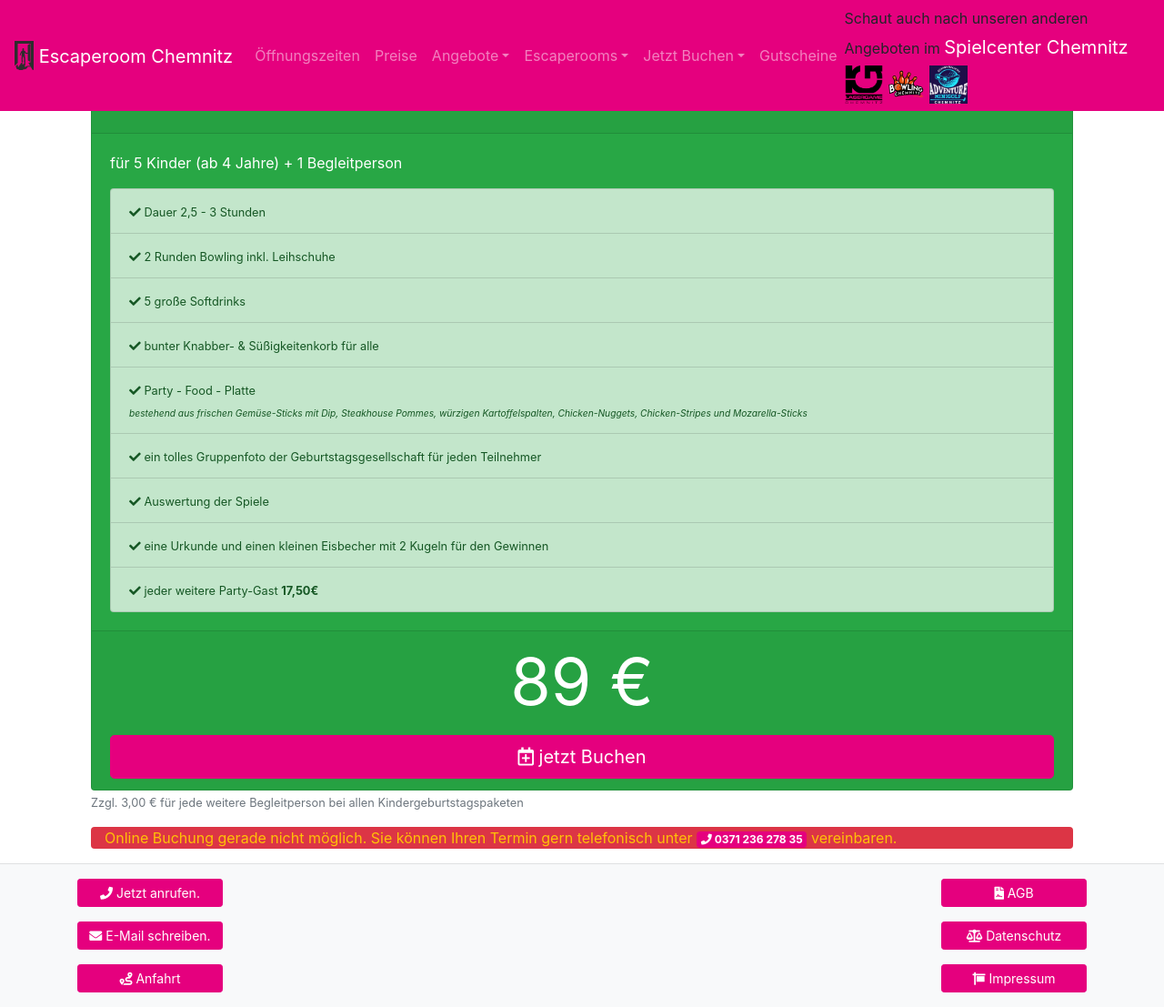
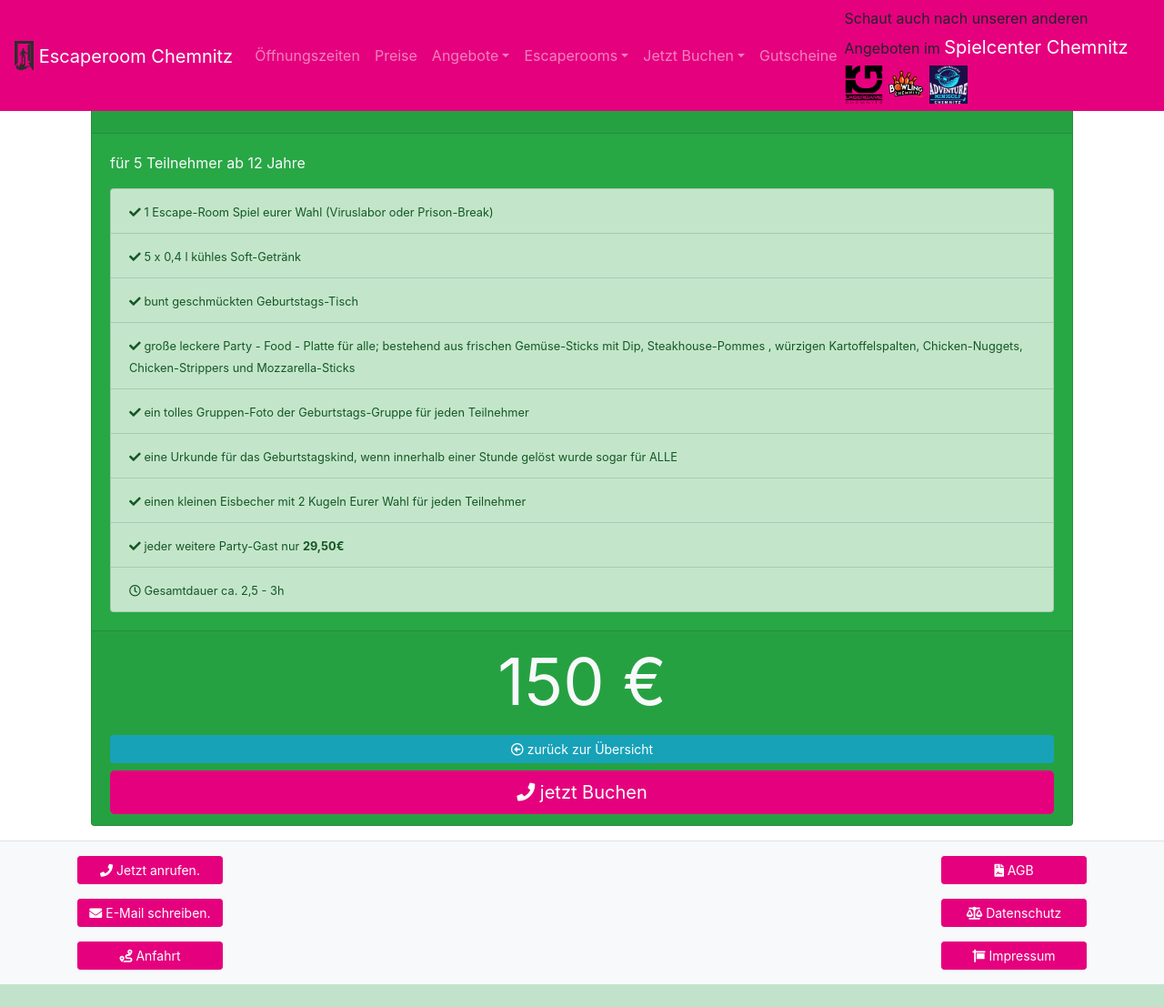
Before and after one commit to Rivagroup/erc-website, a CodeIgniter app: page /database/kindergeburtstag/xxl in a window 1280 px wide. Shown: the whole page at 91% size. After the commit the page ends 1082 px from the top, so only its background shows below. Run offline with CodeIgniter, Linux system fonts and the light colour scheme; some libraries are stand-ins or nearby versions.

Commit message:
adding details childs birthday packets, disable some unavailable items in main navigation

```diff
--- a/application/views/kindergeburtstag/xxl.php
+++ b/application/views/kindergeburtstag/xxl.php
@@ -1,41 +1,30 @@
 <div class="container">
-    <div class="card bg-success text-white">
+    <div class="card bg-success text-light">
         <div class="card-header">
-            <h4 class="card-title"><small><i class="fas fa-birthday-cake"></i> Kindergeburtstag</small> XXL</h4>
+            <h4 class="card-title"><small><i class="fas fa-birthday-cake"></i>  Kindergeburtstag</small> XXL</h4>
         </div>
         <div class="card-body">
-            <div class="card-text">
-                <p>für 5 Kinder (ab 4 Jahre) + 1 Begleitperson</p>
+            <div class="card-text"><p>für 5 Teilnehmer ab 12 Jahre</p>
                 <ul class="list-group">
-                    <li class="list-group-item list-group-item-success"><small><i class="fas fa-check"></i> Dauer 2,5 - 3 Stunden</small></li>
-                    <li class="list-group-item list-group-item-success"><small><i class="fas fa-check"></i> 2 Runden Bowling inkl. Leihschuhe</small></li>
-                    <li class="list-group-item list-group-item-success"><small><i class="fas fa-check"></i> 5 große Softdrinks</small></li>
-                    <li class="list-group-item list-group-item-success"><small><i class="fas fa-check"></i> bunter Knabber- & Süßigkeitenkorb für alle</small></li>
-                    <li class="list-group-item list-group-item-success"><small><i class="fas fa-check"></i>
-                            Party - Food - Platte<br>
-                            <i><small>
-                                    bestehend aus frischen Gemüse-Sticks mit Dip, Steakhouse Pommes, würzigen Kartoffelspalten, Chicken-Nuggets, Chicken-Stripes und Mozarella-Sticks
-                                </small></i>
-                        </small></li>
-                    <li class="list-group-item list-group-item-success"><small><i class="fas fa-check"></i> ein tolles Gruppenfoto der Geburtstagsgesellschaft für jeden Teilnehmer</small></li>
-                    <li class="list-group-item list-group-item-success"><small><i class="fas fa-check"></i> Auswertung der Spiele</small></li>
-                    <li class="list-group-item list-group-item-success"><small><i class="fas fa-check"></i> eine Urkunde und einen kleinen Eisbecher mit 2 Kugeln für den Gewinnen</small></li>
-                    <li class="list-group-item list-group-item-success"><small><i class="fas fa-check"></i> jeder weitere Party-Gast <b>17,50€</b></small></li>
+                    <li class="list-group-item list-group-item-success"><small><i class="fas fa-check"></i> 1 Escape-Room Spiel eurer Wahl (Viruslabor oder Prison-Break)</small></li>
+                    <li class="list-group-item list-group-item-success"><small><i class="fas fa-check"></i> 5 x 0,4 l kühles Soft-Getränk</small></li>
+                    <li class="list-group-item list-group-item-success"><small><i class="fas fa-check"></i> bunt geschmückten Geburtstags-Tisch</small></li>
+                    <li class="list-group-item list-group-item-success"><small><i class="fas fa-check"></i> große leckere Party - Food - Platte für alle; bestehend aus frischen Gemüse-Sticks mit Dip,
+Steakhouse-Pommes , würzigen Kartoffelspalten, Chicken-Nuggets, Chicken-Strippers und
+Mozzarella-Sticks</small></li>
+<li class="list-group-item list-group-item-success"><small><i class="fas fa-check"></i> ein tolles Gruppen-Foto der Geburtstags-Gruppe für jeden Teilnehmer</small></li>
+<li class="list-group-item list-group-item-success"><small><i class="fas fa-check"></i> eine Urkunde für das Geburtstagskind, wenn innerhalb einer Stunde gelöst wurde sogar für ALLE
+</small></li>
+<li class="list-group-item list-group-item-success"><small><i class="fas fa-check"></i> einen kleinen Eisbecher mit 2 Kugeln Eurer Wahl für jeden Teilnehmer</small></li>
+                    <li class="list-group-item list-group-item-success"><small><i class="fas fa-check"></i> jeder weitere Party-Gast nur <b>29,50€</b></small></li>
+                    <li class="list-group-item list-group-item-success"><small><i class="far fa-clock"></i> Gesamtdauer ca. 2,5 - 3h</small></li>
                 </ul>
             </div>
         </div>
-        <div class="card-footer">
-            <p class="display-3 text-center"><b>89 €</b></p>
-            <a class="btn btn-lg btn-block btn-primary " href="#"><i class="far fa-calendar-plus"></i> jetzt Buchen</a>
-        </div>
-    </div>
-    <p>
-        <small class="text-muted">Zzgl. 3,00 € für jede weitere Begleitperson bei allen Kindergeburtstagspaketen</small>
-    </p>
-    <div class="mx-auto bg-danger text-warning container-fluid rounded">
-        Online Buchung gerade nicht möglich. Sie können Ihren Termin gern telefonisch unter
-        <a class="badge badge-primary" href="tel:+4937123627835">
-            <i class="fas fa-phone"></i> 0371 236 278 35
-        </a> vereinbaren.
+            <div class="card-footer">
+                <p class="display-3 text-center"><b>150 €</b></p>
+                <a class="btn btn-sm btn-block btn-info" href="<?= base_url('kindergeburtstag/'); ?>"><i class="far fa-arrow-alt-circle-left"></i> zurück zur Übersicht</a>
+                <a class="btn btn-lg btn-block btn-primary" href="tel:+4937133423340"><i class="fas fa-phone"></i> jetzt Buchen</a>
+            </div>
     </div>
 </div>
--- a/application/views/template.php
+++ b/application/views/template.php
@@ -48,11 +48,11 @@
                 <li class="nav-item dropdown">
                     <a class="nav-link dropdown-toggle" data-toggle="dropdown" href="#" role="button" aria-haspopup="true" aria-expanded="false">Angebote</a>
                     <div class="dropdown-menu">
-                        <a class="dropdown-item" href="<?= base_url('angebote'); ?>">Übersicht</a>
+                        <a class="dropdown-item disabled" href="<?= base_url('angebote'); ?>">Übersicht</a>
                         <div class="dropdown-divider"></div>
                         <a class="dropdown-item" href="<?= base_url('kindergeburtstag'); ?>">Kindergeburtstag</a>
-                        <a class="dropdown-item" href="<?= base_url('angebote/schuelerpakete'); ?>">Schülerpakete</a>
-                        <a class="dropdown-item" href="<?= base_url('angebote/partyraeume'); ?>">Partyräume</a>
+                        <a class="dropdown-item disabled" href="<?= base_url('angebote/schuelerpakete'); ?>">Schülerpakete</a>
+                        <a class="dropdown-item disabled" href="<?= base_url('angebote/partyraeume'); ?>">Partyräume</a>
                     </div>
                 </li>
                 <li class="nav-item dropdown">
```
Also changed, not shown: application/views/kindergeburtstag/basic.php (+11 -20 lines), application/views/kindergeburtstag/maxi.php (+15 -27 lines).
